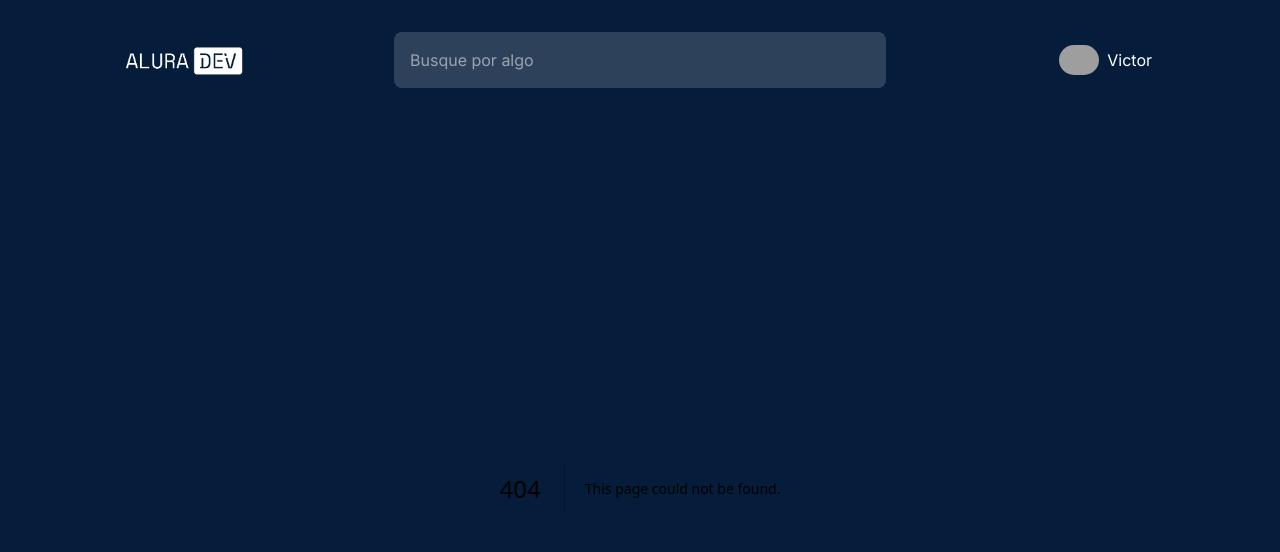
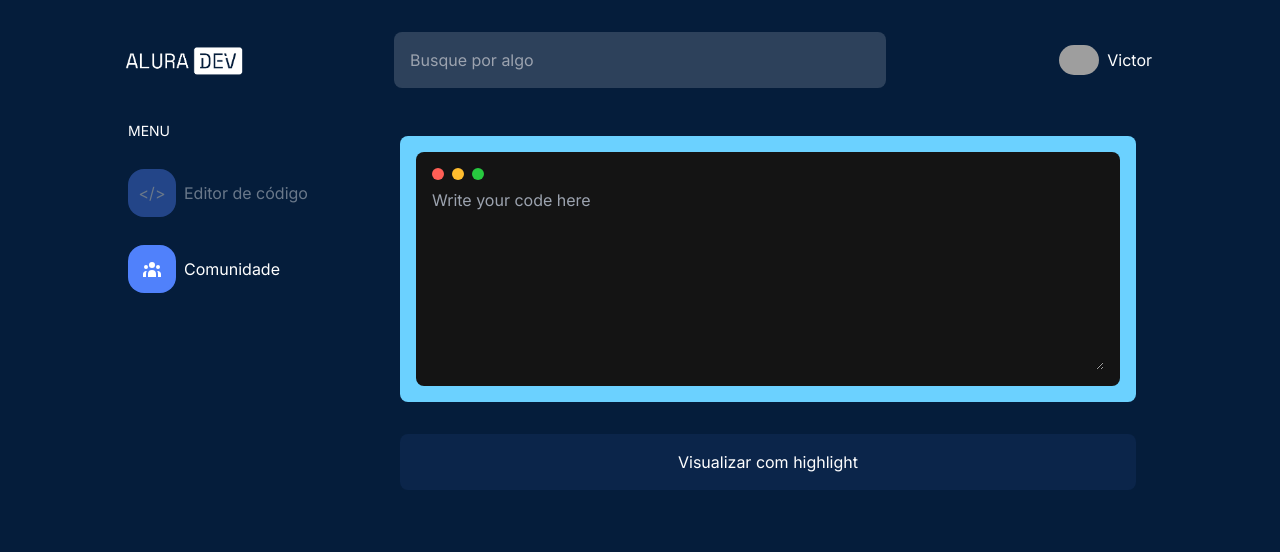
Before and after one commit to victorcabral182/challenge_alura_dev, a Next.js app: page /community in a window 1280 px wide. Before the commit this address had no page. Shown: the top 552 px of the page. Built offline with nearby package versions, Linux system fonts and the light colour scheme; grey boxes are pictures that could not be loaded.

Commit message:
Feat: Nova página e navegação via menu habilitada

```diff
--- /dev/null
+++ b/src/app/community/page.tsx
@@ -0,0 +1,33 @@
+import { InsertForm } from "@/components/InsertForm";
+import { Menu } from "@/components/Menu";
+
+export default function Community() {
+  return (
+    <>
+      <main className="grid grid-cols-4 lg:mt-8 h-[calc(100vh-152px)] mt-4 overflow-y-auto">
+        <aside className="col-span-1 hidden lg:flex">
+          <Menu />
+        </aside>
+        <section className="col-span-4 lg:col-span-3 p-4">
+          <div className="bg-[#6BD1FF] rounded-lg p-4">
+            <div className="flex flex-col bg-[#141414] rounded-lg p-4">
+              <div className="flex gap-2">
+                <div className="w-3 h-3 bg-[#FF5F56] rounded-full" />
+                <div className="w-3 h-3 bg-[#FFBD2E] rounded-full" />
+                <div className="w-3 h-3 bg-[#27C93F] rounded-full" />
+              </div>
+              <textarea
+                placeholder="Write your code here"
+                className="py-2 bg-transparent min-h-[190px] text-white focus-within:outline-none"
+                spellCheck={false}
+              />
+            </div>
+          </div>
+          <button className="bg-[#5081FB14] h-14 rounded-lg text-white w-full mt-8">
+            Visualizar com highlight
+          </button>
+        </section>
+      </main>
+    </>
+  );
+}
--- a/src/components/Menu/index.tsx
+++ b/src/components/Menu/index.tsx
@@ -1,21 +1,44 @@
+"use client";
+
 import Link from "next/link";
+import { usePathname } from "next/navigation";
 import { HiUserGroup } from "react-icons/hi";
 
 export const Menu = () => {
+  const pathname = usePathname();
+
+  const handleMenuCss = (path: string, id: number) => {
+    const isMatching = path === pathname;
+    if (isMatching && (id === 1 || id === 2)) {
+      return "";
+    }
+    return "opacity-40";
+  };
+
   return (
     <>
       <section className="flex flex-col gap-7">
         <p className="text-white text-[14px] uppercase">Menu</p>
-        <Link href="#">
-          <div className="flex items-center justify-start gap-2 text-white">
+        <Link href="/">
+          <div
+            className={`flex items-center justify-start gap-2 text-white ${handleMenuCss(
+              "/",
+              1
+            )}`}
+          >
             <div className="flex items-center justify-center w-12 h-12 bg-[#5081FB] rounded-2xl">
               <span>{"</>"}</span>
             </div>
             Editor de código
           </div>
         </Link>
-        <Link href="#">
-          <div className="flex items-center justify-start gap-2 text-white">
+        <Link href="/community">
+          <div
+            className={`flex items-center justify-start gap-2 text-white ${handleMenuCss(
+              "/community",
+              2
+            )}`}
+          >
             <div className="flex items-center justify-center w-12 h-12 bg-[#5081FB] rounded-2xl">
               <HiUserGroup className="text-white text-[20px]" />
             </div>
```
